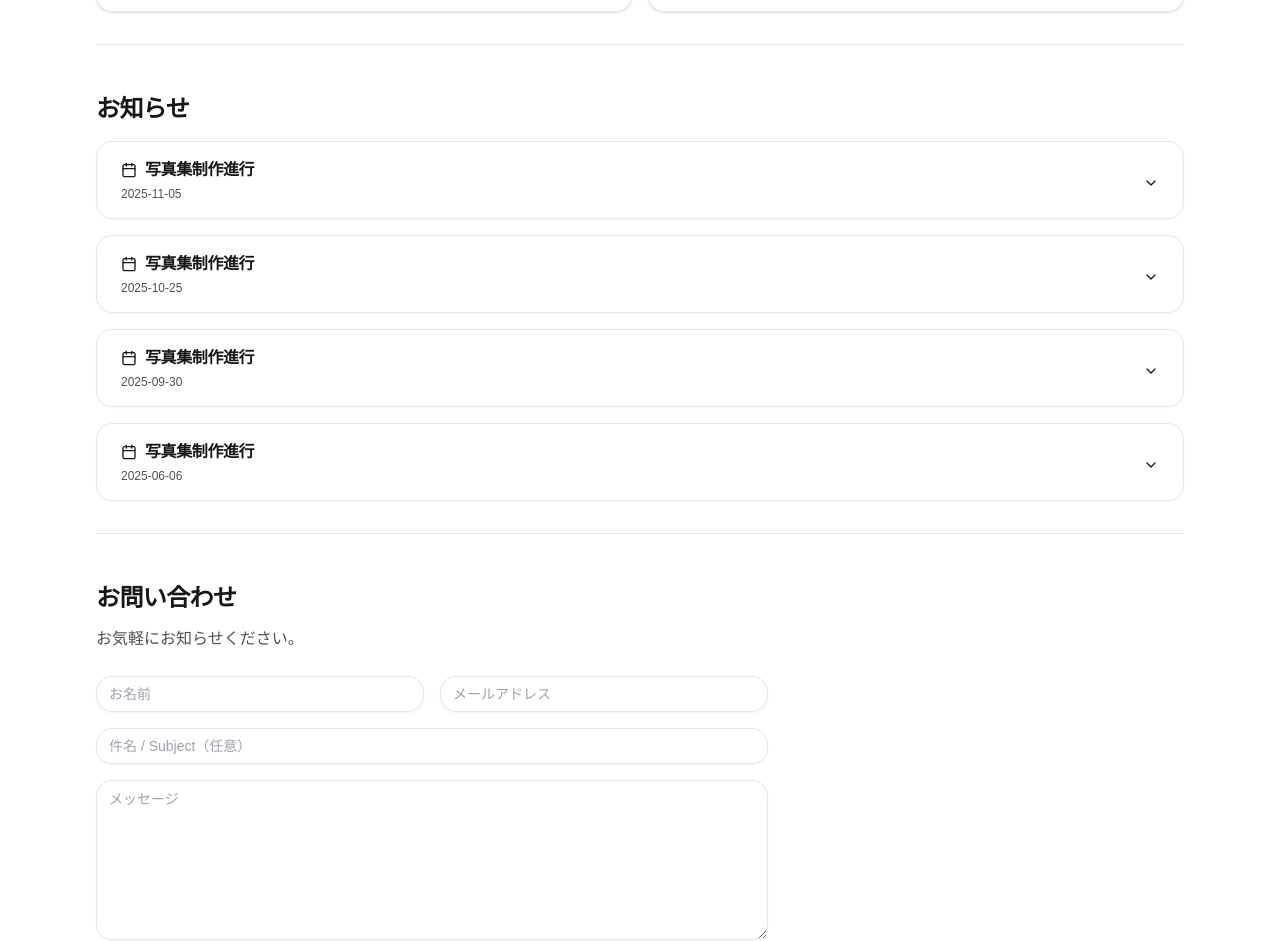
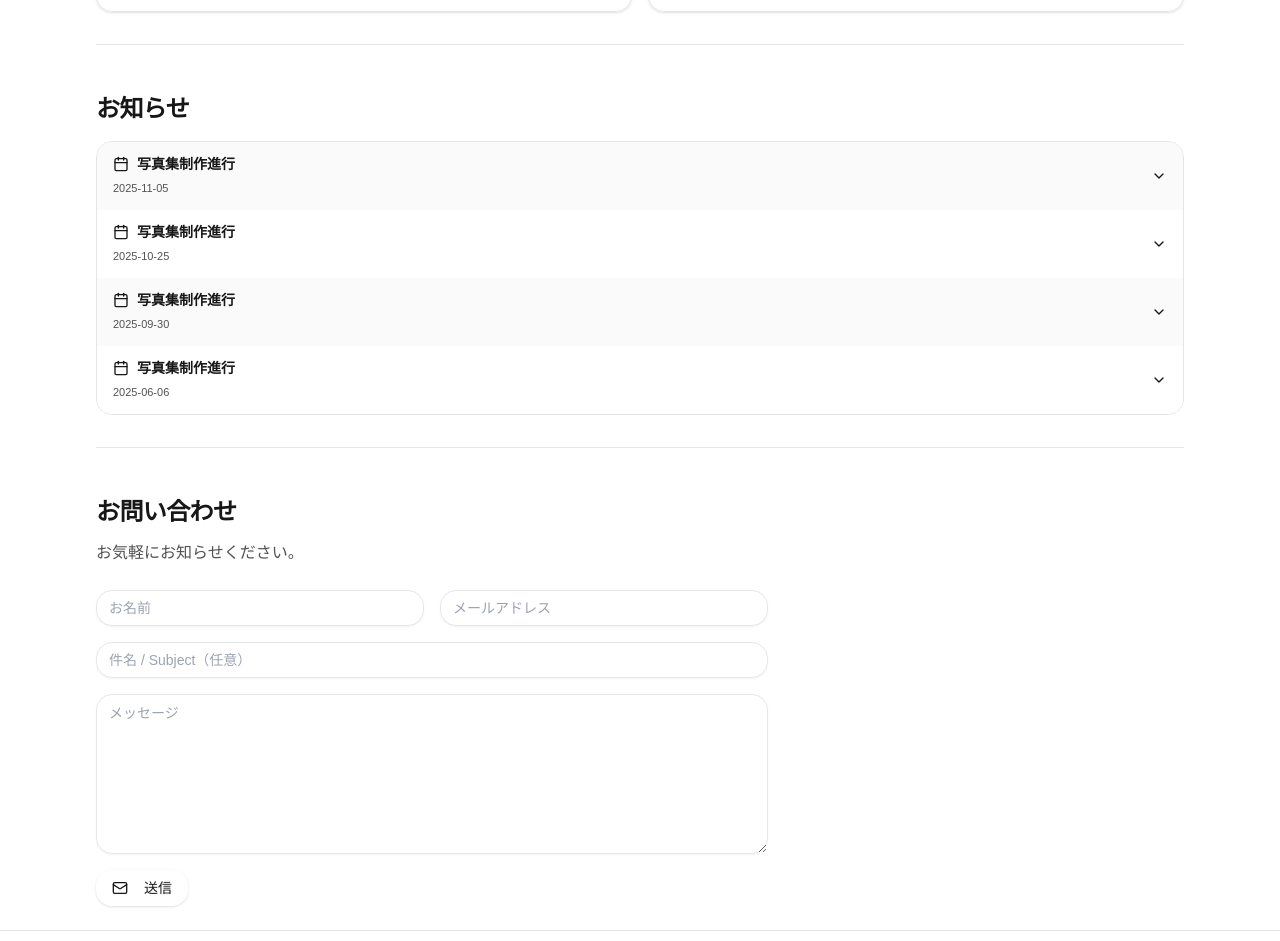
Before and after one commit to masahiro-koseki/masahiro-site, a Next.js app: page / in a window 1280 px wide. Shown: the part 2495-3436 px from the top of the page. Built offline with nearby package versions, Linux system fonts and the light colour scheme.

Commit message:
Change News card to List

```diff
--- a/src/components/sections/NewsSection.tsx
+++ b/src/components/sections/NewsSection.tsx
@@ -1,7 +1,8 @@
 // src/components/sections/NewsSection.tsx
+"use client";
+
 import { useState } from "react";
 import { Calendar, MapPin, ChevronDown } from "lucide-react";
-import { Card, CardHeader, CardTitle, CardContent } from "@/components/ui/card";
 
 type NewsItem = {
 	date: string;
@@ -31,38 +32,40 @@ export default function NewsSection({ lang, news }: NewsSectionProps) {
 		setOpenDate((prev) => (prev === date ? null : date));
 	};
 
-	// 最新4件に絞る（→ページ全体がすっきりする）
+	// 最新4件に絞る（新しい順）
 	const latestNews = [...news.items]
 	.sort((a, b) => b.date.localeCompare(a.date))
 	.slice(0, 4);
 
 	return (
 		<>
-		<div className="mt-4 space-y-4">
-		{latestNews.map((n) => {
+		{/* 一覧表風リスト：外枠＋ストライプ行 */}
+		<div className="mt-4 border border-neutral-200 rounded-2xl overflow-hidden text-sm">
+		{latestNews.map((n, idx) => {
 					const isOpen = openDate === n.date;
 					const title = lang === "ja" ? n.title_ja : n.title_en;
 					const place = lang === "ja" ? n.place_ja : n.place_en;
 					const body = lang === "ja" ? n.body_ja : n.body_en;
 
+					const rowBg = idx % 2 === 0 ? "bg-neutral-50" : "bg-white";
+
 					return (
-						<Card key={n.date} className="rounded-2xl shadow-sm">
-						{/* === タイトル行（全体がボタン） === */}
+						<div key={n.date} className={rowBg}>
+						{/* 1行目：タイトル行（クリックで開閉） */}
 						<button
 						type="button"
 						onClick={() => toggleNews(n.date)}
 						className="w-full text-left"
 						>
-						<CardHeader className="flex flex-row items-center justify-between gap-4 py-4">
-						<div>
-						{/* 見出しを控えめに */}
-						<CardTitle className="text-base font-semibold flex items-center gap-2">
-						<Calendar className="h-4 w-4" />
-						{title}
-						</CardTitle>
-
-						{/* 日付・場所 */}
-						<div className="mt-1 text-xs text-neutral-600 flex flex-wrap items-center gap-x-3 gap-y-1">
+						<div className="flex items-center justify-between gap-4 px-4 py-3">
+						<div className="min-w-0">
+						{/* タイトル行 */}
+						<div className="font-semibold flex items-center gap-2">
+						<Calendar className="h-4 w-4 flex-shrink-0" />
+						<span className="truncate">{title}</span>
+						</div>
+						{/* 日付・場所など */}
+						<div className="mt-1 text-[11px] text-neutral-600 flex flex-wrap items-center gap-x-3 gap-y-1">
 						<span>{n.date}</span>
 						{place && (
 								<span className="inline-flex items-center gap-1">
@@ -73,24 +76,24 @@ export default function NewsSection({ lang, news }: NewsSectionProps) {
 						</div>
 						</div>
 
-						{/* ▼ アイコン（回転） */}
+						{/* ▼ アイコン（開閉） */}
 						<ChevronDown
 						className={`h-4 w-4 flex-shrink-0 transition-transform duration-200 ${
 								isOpen ? "rotate-180" : ""
 						}`}
 						/>
-						</CardHeader>
+						</div>
 						</button>
 
-						{/* === 本文（トグル） === */}
+						{/* 2行目：本文（開いているときだけ表示） */}
 						{isOpen && (
-								<CardContent className="pb-4">
+								<div className="px-4 pb-4 pt-1 border-t border-neutral-200/70">
 								<p className="mt-1 section-body text-neutral-700">
 								{body}
 								</p>
-								</CardContent>
+								</div>
 						)}
-						</Card>
+						</div>
 					);
 		})}
 		</div>
```
